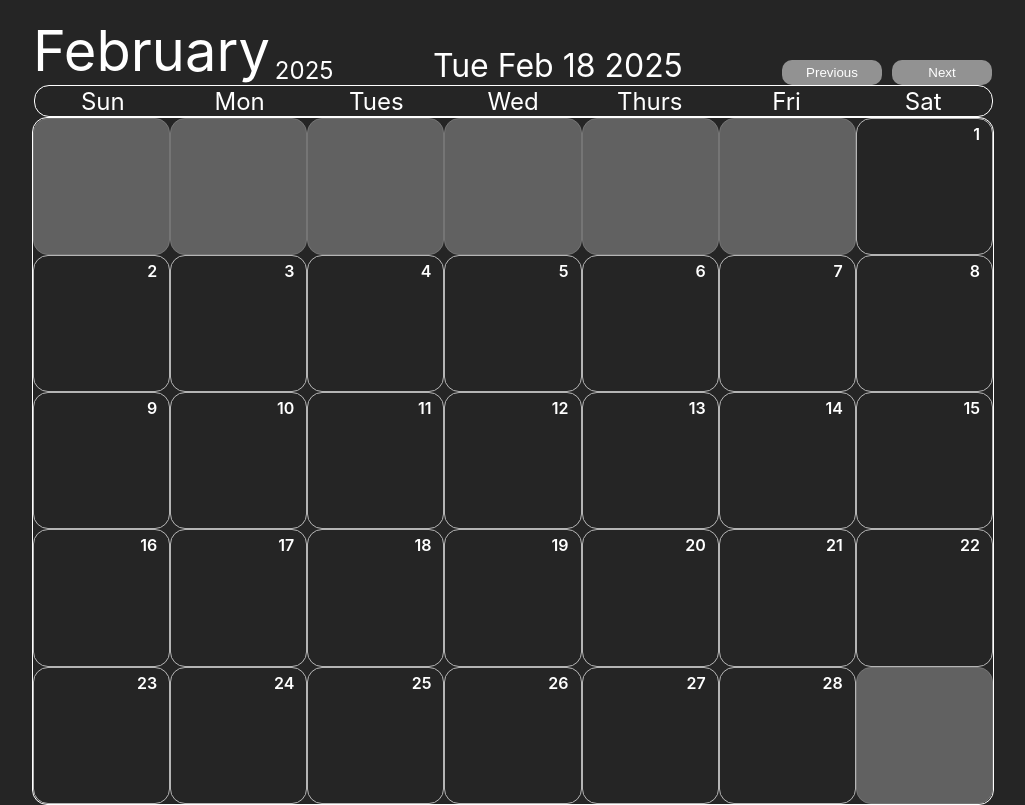
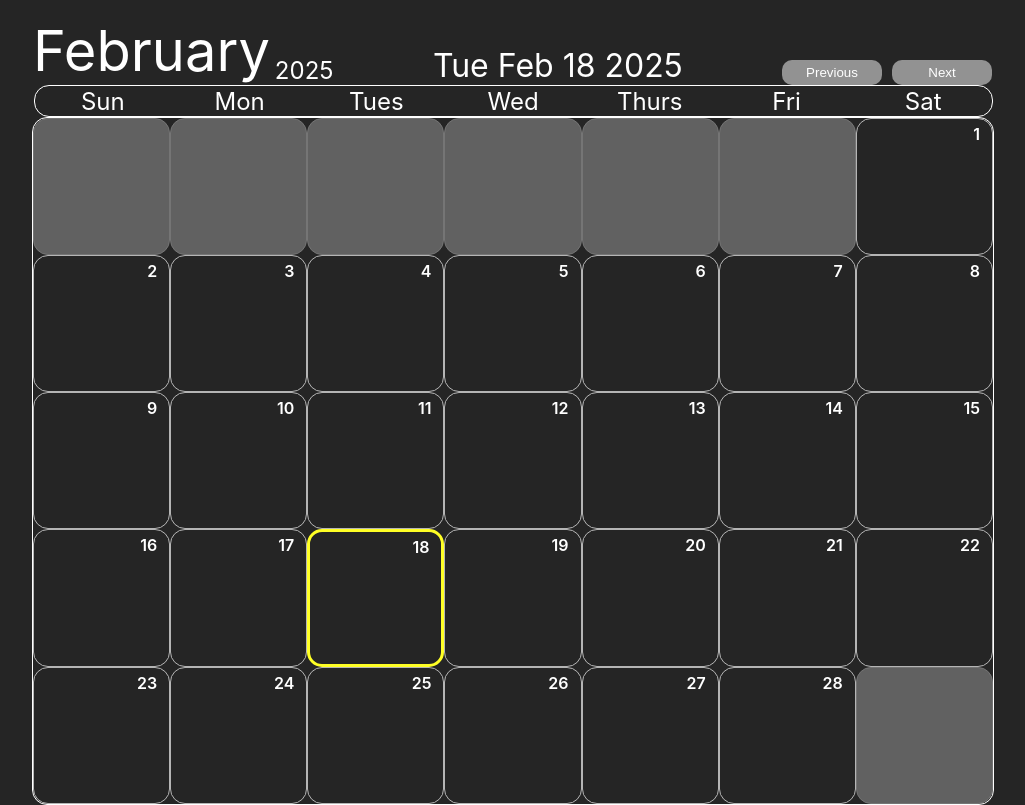
Before and after one commit to Alejandro-Wong/pl_calendar, a React (Create React App) app: page / in a window 1280 px wide. Shown: the whole page, without its empty margins (127-1152 px from the left). Built offline with nearby package versions, Linux system fonts and the light colour scheme; no server answers.

Commit message:
fixed current day border color not showing

```diff
--- a/src/Components/Day/Day.css
+++ b/src/Components/Day/Day.css
@@ -1,5 +1,5 @@
 .day {
-    border: 1px solid darkgray;
+    /* border: 1px solid darkgray; */
     border-radius: 15px;
     width: 137.14px;
     height: 137.14px;
--- a/src/Components/Day/Day.js
+++ b/src/Components/Day/Day.js
@@ -3,7 +3,7 @@ import './Day.css'
 function Day({ index, dayNum, date, currentDay, plData}) {
   return (
     <div className="day"
-        style={{border: currentDay === date ? '6px solid yellow;' : '1px solid darkgray',
+        style={{border: currentDay === date ? '3px solid yellow' : '1px solid darkgray',
                 "background-color": !dayNum ? 'gray'
                                   : plData > 10 ? 'rgba(0, 255, 0, 0.2)'
                                   : plData < -10 ? 'rgba(255, 0, 0, 0.2)' : '',
```
